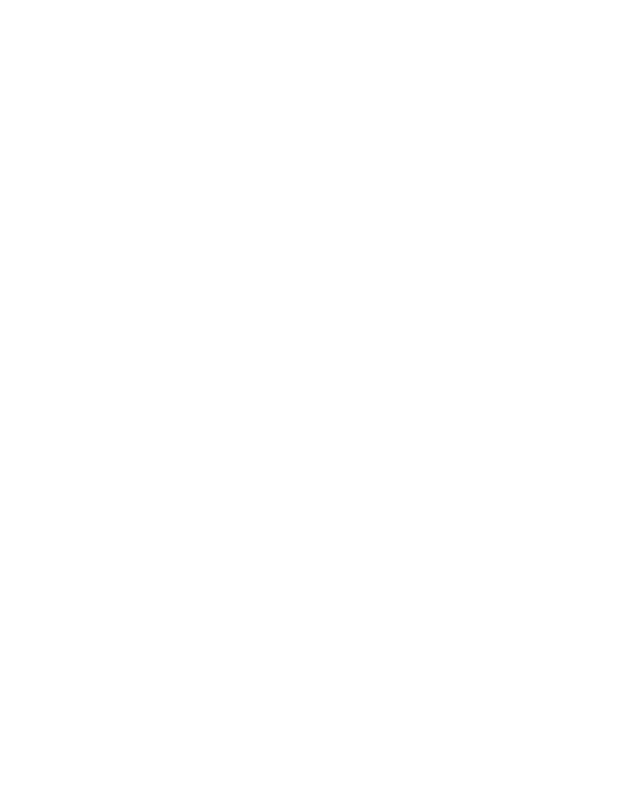
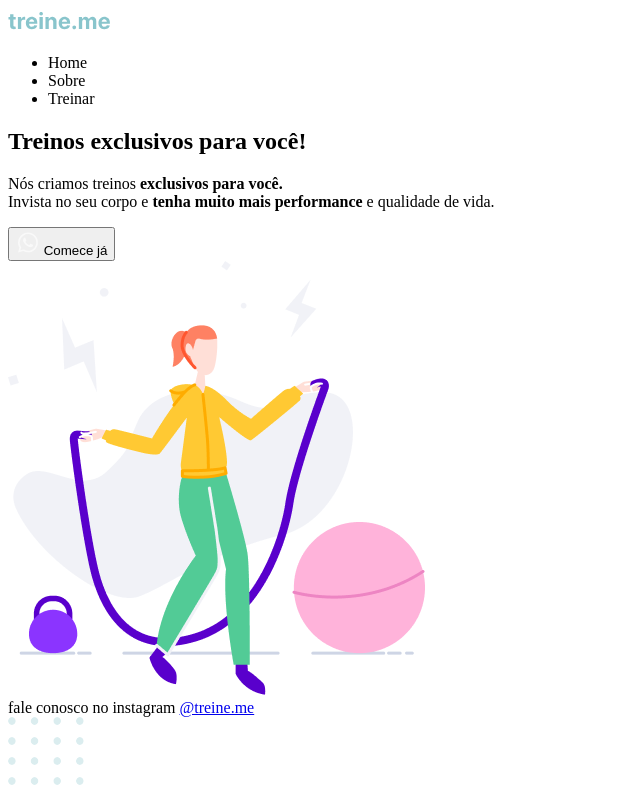
Before and after one commit to CamilaReis00/Woman-workout, a plain HTML site: page index.html in a window 1280 px wide. Shown: the whole page, without its empty margins (0-640 px from the left). Drawn offline with Linux system fonts and the light colour scheme.

Commit message:
Criação do HTML

```diff
--- a/index.html
+++ b/index.html
@@ -3,9 +3,44 @@
 <head>
     <meta charset="UTF-8">
     <meta name="viewport" content="width=device-width, initial-scale=1.0">
-    <title>Document</title>
+    <title>Treine me</title>
 </head>
 <body>
 
+    <div class="page">
+        <header>
+            <img src="./images/logo.svg" alt="Treine me">
+
+            <nav>
+                <ul>
+                    <li>Home</li>
+                    <li>Sobre</li>
+                    <li>Treinar</li>
+                </ul>
+            </nav>
+
+        </header>
+        <main>
+
+            <section class="text">
+                <h1>Treinos exclusivos para você!</h1>
+                <p>Nós criamos treinos <strong>exclusivos para você.</strong><br/> Invista no seu corpo e <strong>tenha muito mais performance</strong> e qualidade de vida.
+                </p>
+
+                <button>
+                    <img src="./images/whats.svg" alt="ícone do whatsapp">
+                    Comece já
+                </button>
+            </section>
+
+            <img src="./images/img.png" alt="Mulher fazendo exercícios">
+        </main>
+        <footer>
+            fale conosco no instagram <a href="https://www.instagram.com/treineme" target="_blank">@treine.me</a>
+        </footer>
+    </div>
+
+    <img src="./images/balls.svg" alt="bolinhas decorativas">
+
 </body>
 </html>
```
Also changed, not shown: images/balls.svg (added), images/img.png (added), images/logo.svg (added), images/whats.svg (added).
